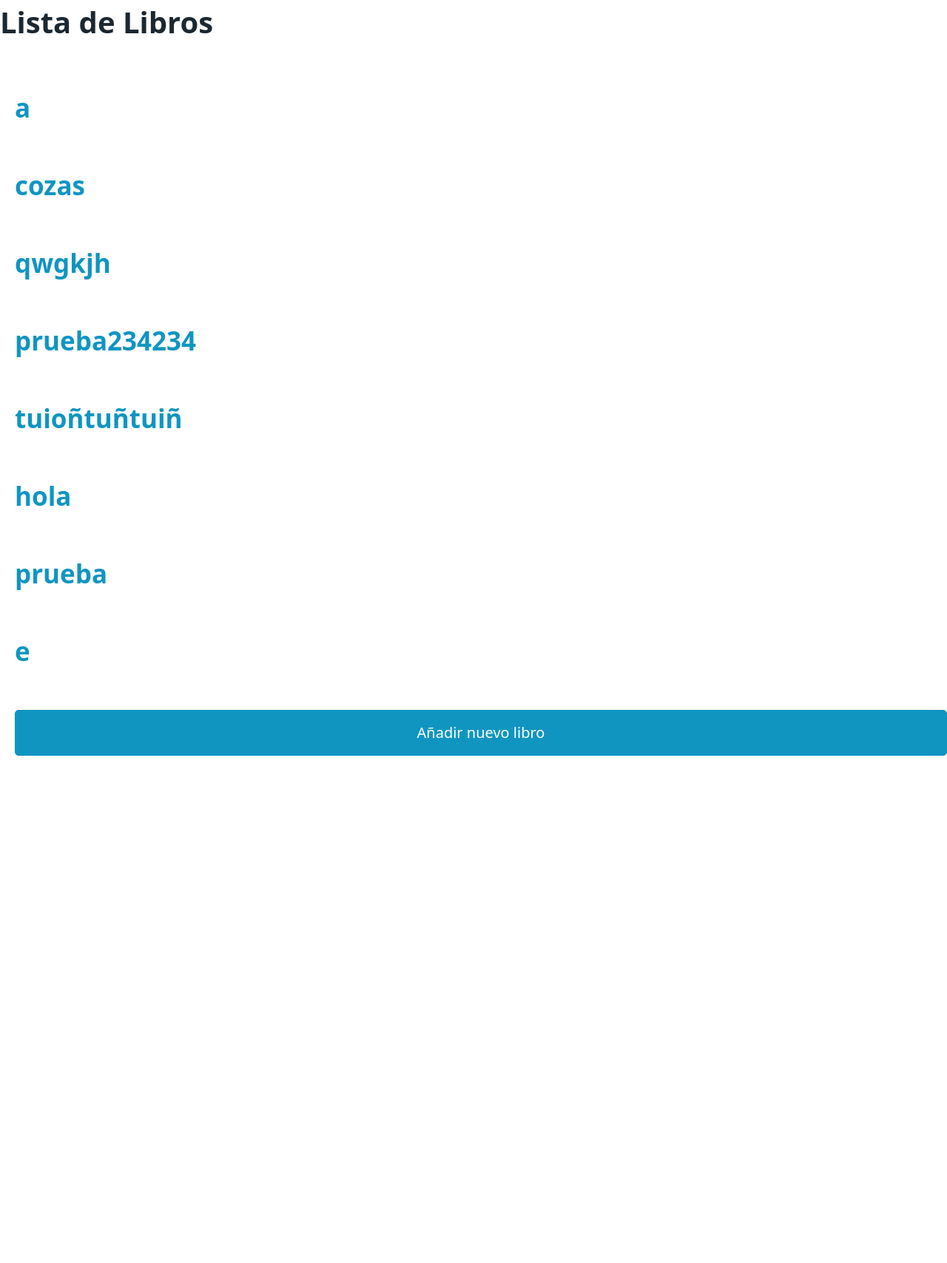
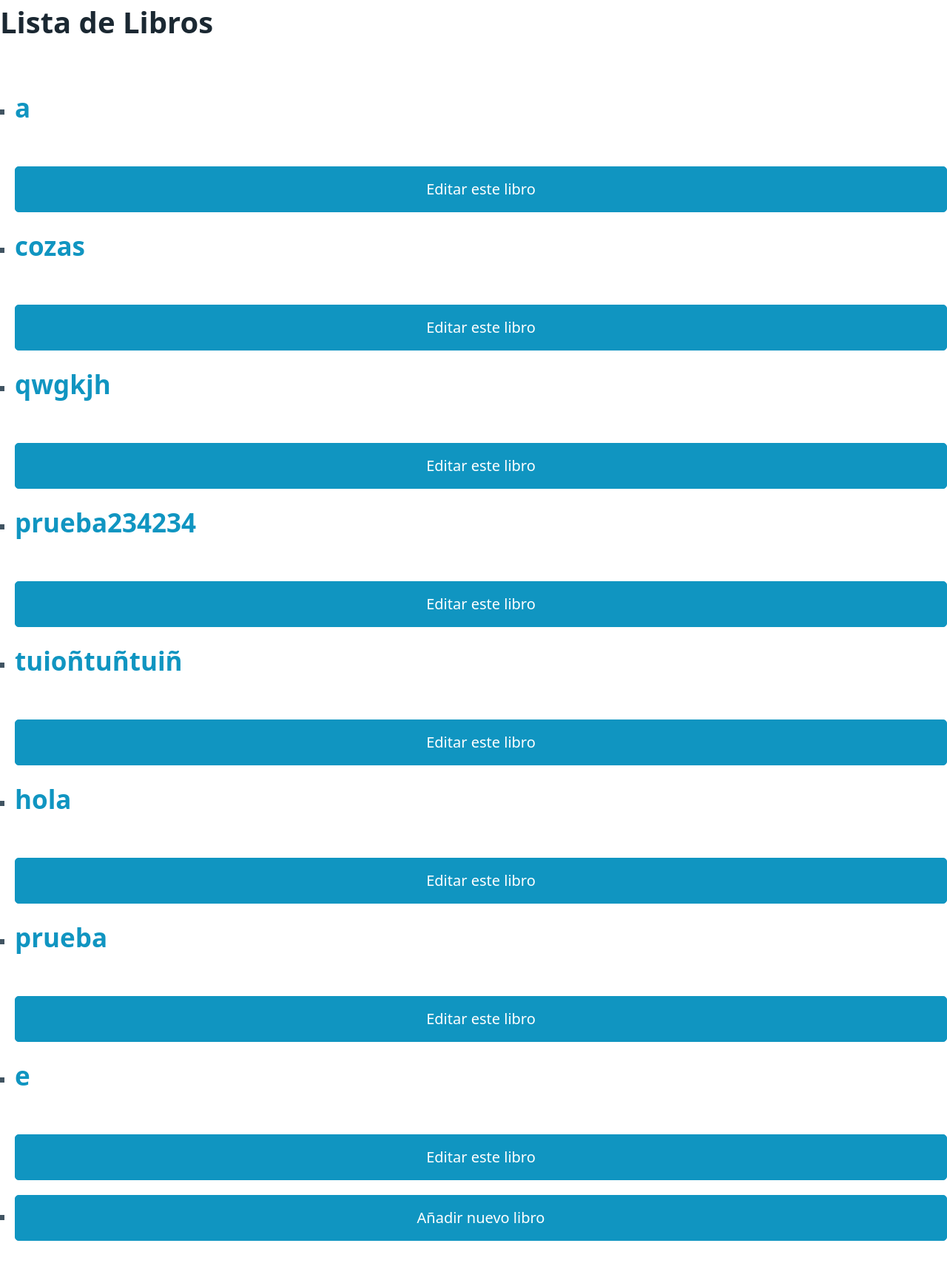
Before and after one commit to carlosmf996/Libros, a Django app: page / in a window 1280 px wide. Shown: the whole page at 74% size. Before the commit the page ends 1022 px from the top, so only its background shows below. Run offline with Django 3.2, Linux system fonts and the light colour scheme; data comes from the database, SQL or seed files in the repository; both versions use the stored data as it was after the commit.

Commit message:
añadido funcionalidad de editar

```diff
--- a/librosapp/templates/libros/libro_list.html
+++ b/librosapp/templates/libros/libro_list.html
@@ -7,14 +7,23 @@
     <h1>Lista de Libros</h1>
     <ul>
         {% for libro in libro_list %}
-        <h2><a href="{% url 'libro_details' pk=libro.pk%}">{{ libro.titulo }}</a></h2>
+            <li>
+                <h2><a href="{% url 'libro_details' pk=libro.pk%}">{{ libro.titulo }}</a></h2>
+                <form action="{% url 'libro_edit' pk=libro.pk%}" method="POST" style="display: inline;">
+                    {% csrf_token %}
+                    <button type="submit">Editar este libro</button>
+                </form>
+            </li>
         {% empty %}
-        <li>No hay libros por mostrar.</li>
+            <li>No hay libros por mostrar.</li>
         {% endfor %}
 
-        <form action = "{% url 'new' %}">
-            <button type="submit">Añadir nuevo libro</button>
-        </form>
+        <li>
+            <form action="{% url 'new' %}" method="POST" style="display: inline;">
+                {% csrf_token %}
+                <button type="submit">Añadir nuevo libro</button>
+            </form>
+        </li>
     </ul>
 </body>
 </html>
--- a/librosapp/urls.py
+++ b/librosapp/urls.py
@@ -1,9 +1,10 @@
 from django.urls import path
 from . import views
-from .views import LibroList, New, LibroDetalle
+from .views import LibroList, New, LibroDetalle, Edit
 
 urlpatterns = [
     path('',LibroList.as_view(), name='libro_list'),
     path('new',New.as_view(), name='new'),
     path('libro/<int:pk>/',LibroDetalle.as_view(), name='libro_details'),
+    path('libro/<int:pk>/edit/', Edit.as_view(), name='libro_edit'),
 ]
--- a/librosapp/views.py
+++ b/librosapp/views.py
@@ -48,3 +48,18 @@ class New(View):
             Libro.objects.create(titulo = titulo, autor = autor, rating = rating, sinopsis = sinopsis)
             return redirect('libro_list')
         return render(request, 'libros/new.html', {'form': form})
+
+class Edit(View):
+
+    def get(self, request, pk):
+        libro = get_object_or_404(Libro, pk=pk)
+        form = LibroForm(instance=libro)
+        return render(request, 'libros/libro_edit.html', {'form': form, 'libro': libro})
+
+    def post(self, request, pk):
+        libro = get_object_or_404(Libro, pk=pk)
+        form = LibroForm(request.POST, instance=libro)
+        if form.is_valid():
+            form.save()
+            return redirect('libro_list')
+        return render(request, 'libros/libro_edit.html', {'form': form, 'libro': libro})
```
Also changed, not shown: librosapp/templates/libros/libro_edit.html (added, +17 -0 lines), db.sqlite3.
